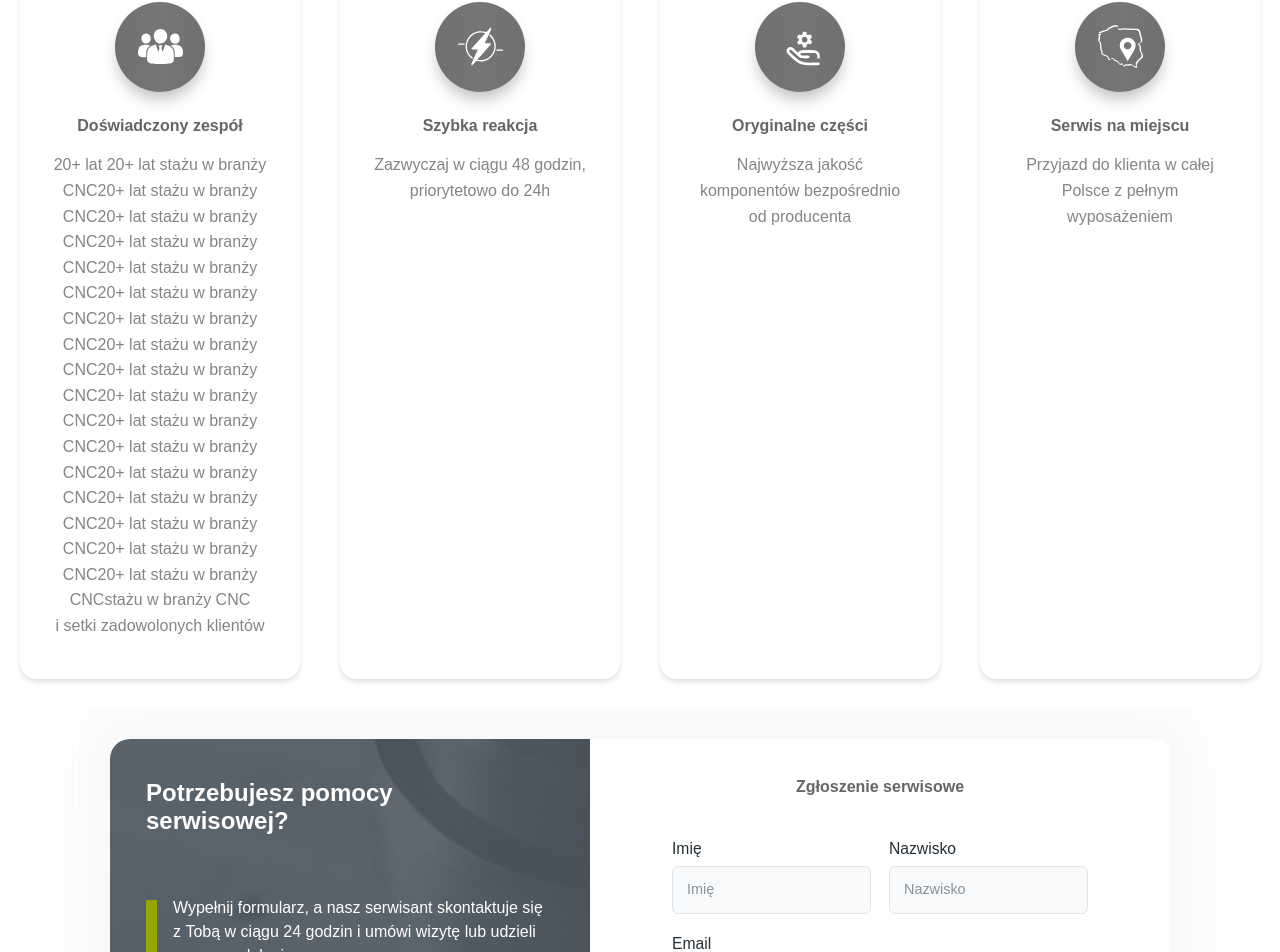
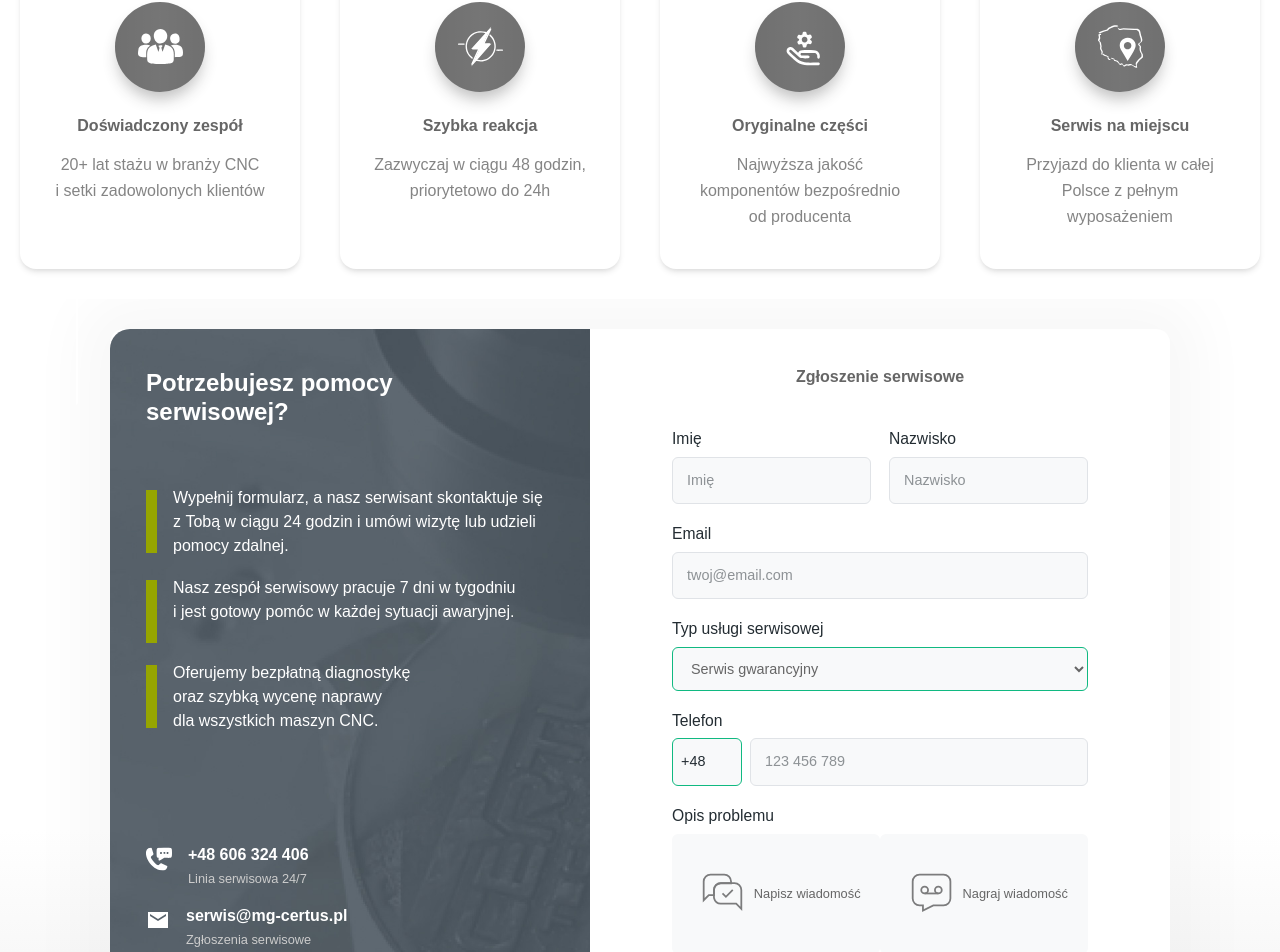
Before and after one commit to adamkarski/Certus-page, a SvelteKit app: page /serwis in a window 1280 px wide. Shown: the part 1556-2508 px from the top of the page. Built offline with nearby package versions, Linux system fonts and the light colour scheme.

Commit message:
20+ lat stażu w branży CNC

```diff
--- a/src/components/Serwis.svelte
+++ b/src/components/Serwis.svelte
@@ -637,7 +637,7 @@
         </div>
         <h4 use:typoFixAction>Doświadczony zespół</h4>
         <p use:typoFixAction>
-          20+ lat 20+ lat stażu w branży CNC20+ lat stażu w branży CNC20+ lat stażu w branży CNC20+ lat stażu w branży CNC20+ lat stażu w branży CNC20+ lat stażu w branży CNC20+ lat stażu w branży CNC20+ lat stażu w branży CNC20+ lat stażu w branży CNC20+ lat stażu w branży CNC20+ lat stażu w branży CNC20+ lat stażu w branży CNC20+ lat stażu w branży CNC20+ lat stażu w branży CNC20+ lat stażu w branży CNC20+ lat stażu w branży CNC20+ lat stażu w branży CNCstażu w branży CNC i setki zadowolonych klientów
+          20+ lat stażu w branży CNC i setki zadowolonych klientów
         </p>
       </div>
 
--- a/src/components/serwis/BenefitsSection.svelte
+++ b/src/components/serwis/BenefitsSection.svelte
@@ -15,7 +15,7 @@
         <path d="M16 3.13a4 4 0 0 1 0 7.75"></path>
       </svg>`,
       title: 'Doświadczony zespół',
-      description: '20+ lat stażu w branży CNC20+ lat stażu w branży CNC20+ lat stażu w branży CNC20+ lat stażu w branży CNC20+ lat stażu w branży CNC20+ lat stażu w branży CNC20+ lat stażu w branży CNC20+ lat stażu w branży CNC20+ lat stażu w branży CNC20+ lat stażu w branży CNC20+ lat stażu w branży CNC20+ lat stażu w branży CNC20+ lat stażu w branży CNC'
+      description: '20+ lat stażu w branży CNC'
     },
     {
       icon: `<svg width="24" height="24" viewBox="0 0 24 24" fill="none" stroke="currentColor" stroke-width="2">
```
